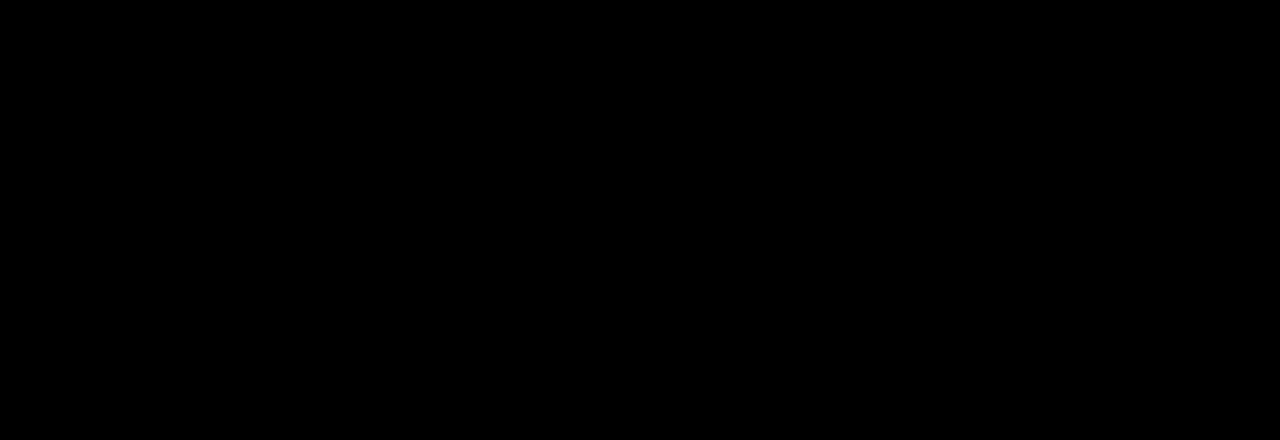
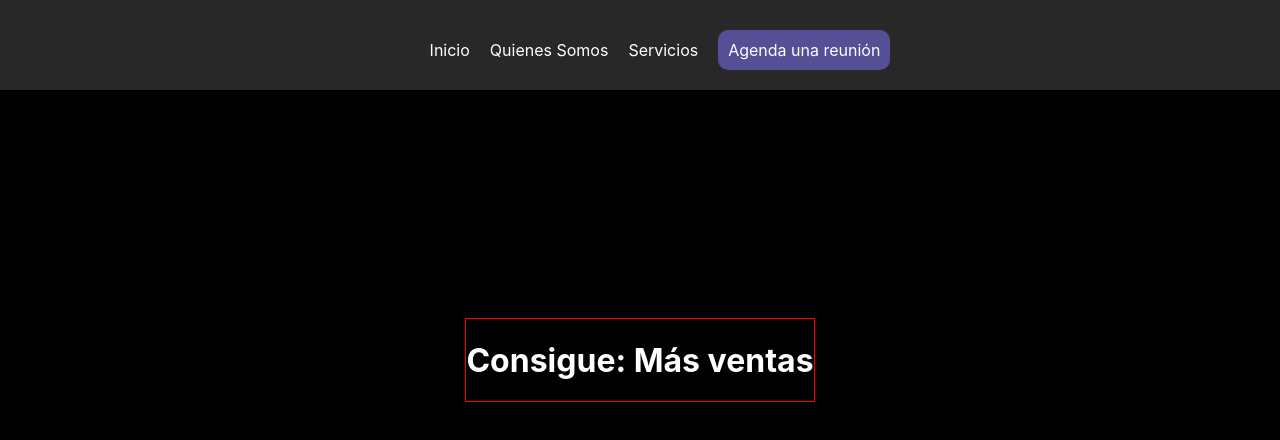
Before and after one commit to MonagasVegas/AdvertisingScreens, a React (Vite) app in the folder Advertising-Screens/: page /#/home in a window 1280 px wide. Shown: the top 440 px of the page. Built offline with nearby package versions, Linux system fonts and the light colour scheme.

Commit message:
feat: header initialization.

```diff
--- /dev/null
+++ b/Advertising-Screens/src/components/Header/index.css
@@ -0,0 +1,37 @@
+.container-header {
+  background-color: #282828;
+  display: flex;
+  flex-direction: row;
+  justify-content: center;
+  align-items: center;
+  gap: 20px;
+  padding: 20px 20px 20px 20px;
+  width: 100%;
+  position: fixed;
+  top: 0;
+  left: 0;
+  z-index: 9999;
+  width: 100%;
+}
+
+.text-link {
+  color: #fff;
+  font-weight: normal;
+  item: center;
+  text-decoration: none;
+  margin-top: 10px;
+}
+
+.text-link:hover {
+  color: #777777;
+}
+
+.text-button {
+    border-radius: 10px;
+    background-color: #554F95;
+    padding: 10px 10px 10px 10px;
+    color: #fff;
+    font-weight: semi-bold;
+    text-decoration: none;
+    margin-top: 10px;
+}
--- a/Advertising-Screens/src/components/Header/index.jsx
+++ b/Advertising-Screens/src/components/Header/index.jsx
@@ -1,9 +1,39 @@
-import React from 'react'
+import React from "react";
+import "./index.css";
+import { Link } from "react-router-dom";
 
 const Header = () => {
   return (
-    <div>HOLA HEADER</div>
-  )
-}
+    <>
+        <div className="container-header">
+          <Link
+            // to="/reviews"
+            className="text-link"
+          >
+            Inicio
+          </Link>
+          <Link
+            // to="/reviews"
+            className="text-link"
+          >
+            Quienes Somos
+          </Link>
 
-export default Header
+          <Link
+            // to="/billboard"
+            className="text-link"
+          >
+            Servicios
+          </Link>
+          <Link
+            className="text-button"
+            // to="/ticket"
+          >
+            Agenda una reunión
+          </Link>
+        </div>
+    </>
+  );
+};
+
+export default Header;
--- a/Advertising-Screens/src/components/Home/index.css
+++ b/Advertising-Screens/src/components/Home/index.css
@@ -1,9 +1,11 @@
 .container {
-    background: #000;
-    width: 100vw;
-    height: 100vh;
-    position: fixed;
-    display: flex;
-    flex-direction: column;
-    gap: 20px
+  display: flex;
+  flex-direction: column;
+  align-items: center;
+  justify-content: center;
+  background: #000;
+  width: 100vw;
+  height: 100vh;
+  position: fixed;
+  gap: 20px;
 }
--- a/Advertising-Screens/src/components/Home/index.jsx
+++ b/Advertising-Screens/src/components/Home/index.jsx
@@ -8,8 +8,14 @@
   return (
     <>
       <div className="container">
-        <div>
+
           <Header />
+
+
+        <div style={{ border: "1px solid #ff0000" }}>
+          <h1 style={{ color: "#fff" }}>
+            Consigue: <span>Más ventas</span>
+          </h1>
         </div>
 
         <div>
```
